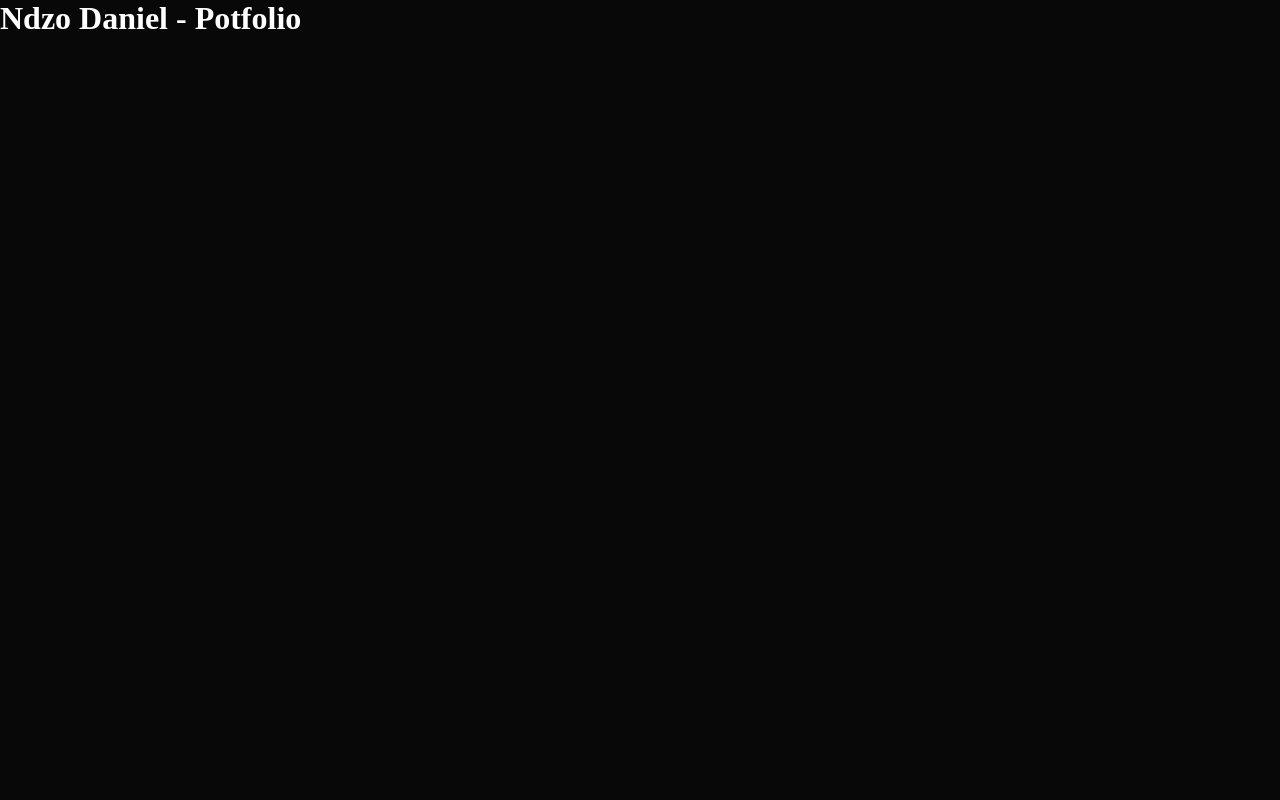
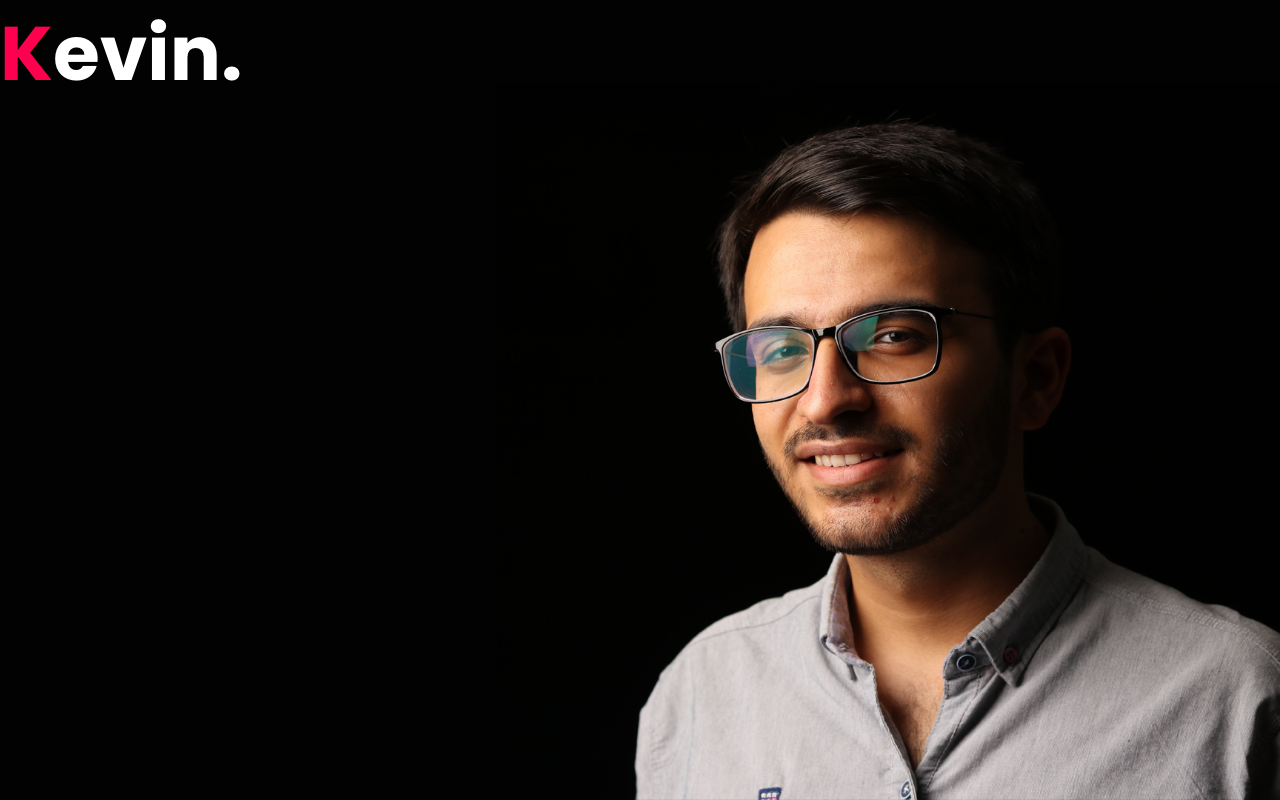
Before and after one commit to wisemandaniel/wisemandaniel.github.io, a plain HTML site: page index.html in a window 1280 px wide. Drawn offline with Linux system fonts and the light colour scheme.

Commit message:
added header

```diff
--- a/index.html
+++ b/index.html
@@ -9,7 +9,12 @@
         <link rel="stylesheet" href="style.css">
     </head>
     <body>
-        <h1>Ndzo Daniel - Potfolio</h1>
-        <script src="" async defer></script>
+        <div id = "header">
+            <div class = "container">
+                <nav>
+                    <img src = "images/logo.png"/>
+                </nav>
+            </div>
+        </div>
     </body>
 </html>
--- a/style.css
+++ b/style.css
@@ -9,3 +9,11 @@ body {
     background: #080808;
     color: #fff;
 }
+
+#header {
+    width: 100%;
+    height: 100vh;
+    background-image: url("images/background.png");
+    background-size: cover;
+    background-position: center;
+}
```
